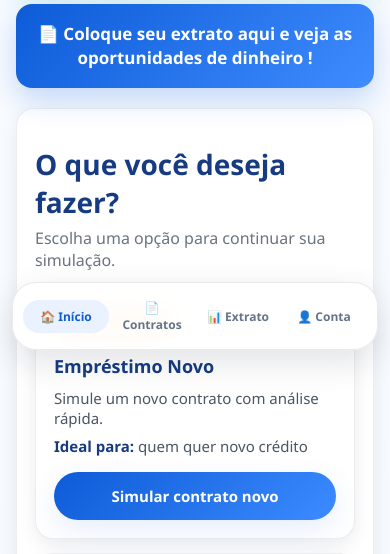
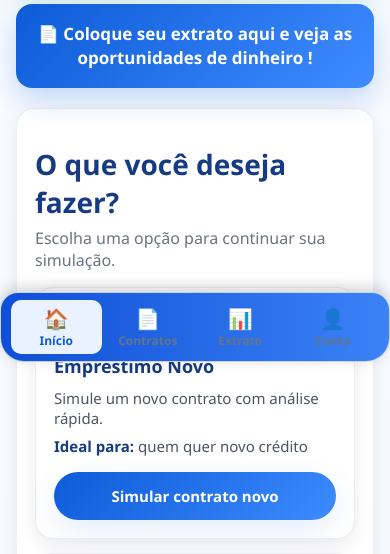
Before and after one commit to jwmister21/smartzen, a Flask app: page /dashboard in a window 390 px wide. Shown: the part 482-1036 px from the top of the page. Run offline with Flask 3, Linux system fonts and the light colour scheme; a user stored in the database is signed in; data that the repository does not hold is empty; some libraries are stand-ins or nearby versions.

Commit message:
Update dashboard.html

```diff
--- a/templates/dashboard.html
+++ b/templates/dashboard.html
@@ -5,6 +5,55 @@
     <meta name="viewport" content="width=device-width, initial-scale=1.0">
     <title>Dashboard | SMART ZEN</title>
     <link rel="stylesheet" href="{{ url_for('static', filename='style.css') }}">
+
+    <style>
+.bottom-nav {
+    display: none;
+}
+
+@media (max-width: 768px) {
+    .bottom-nav {
+        position: fixed;
+        bottom: 0;
+        left: 0;
+        width: 100%;
+        height: 70px;
+        background: linear-gradient(90deg, #0f4fd6, #3b82f6);
+        display: flex;
+        justify-content: space-around;
+        align-items: center;
+        border-top-left-radius: 18px;
+        border-top-right-radius: 18px;
+        box-shadow: 0 -4px 15px rgba(0, 0, 0, 0.18);
+        z-index: 9999;
+    }
+
+    .bottom-item {
+        flex: 1;
+        text-decoration: none;
+        color: white;
+        display: flex;
+        flex-direction: column;
+        align-items: center;
+        font-size: 12px;
+        font-weight: 600;
+    }
+
+    .bottom-item .icon {
+        font-size: 20px;
+    }
+
+    .bottom-item.active {
+        background: rgba(255,255,255,0.2);
+        border-radius: 10px;
+        padding: 5px;
+    }
+
+    body {
+        padding-bottom: 80px;
+    }
+}
+</style>
 </head>
 <body>
 
```
